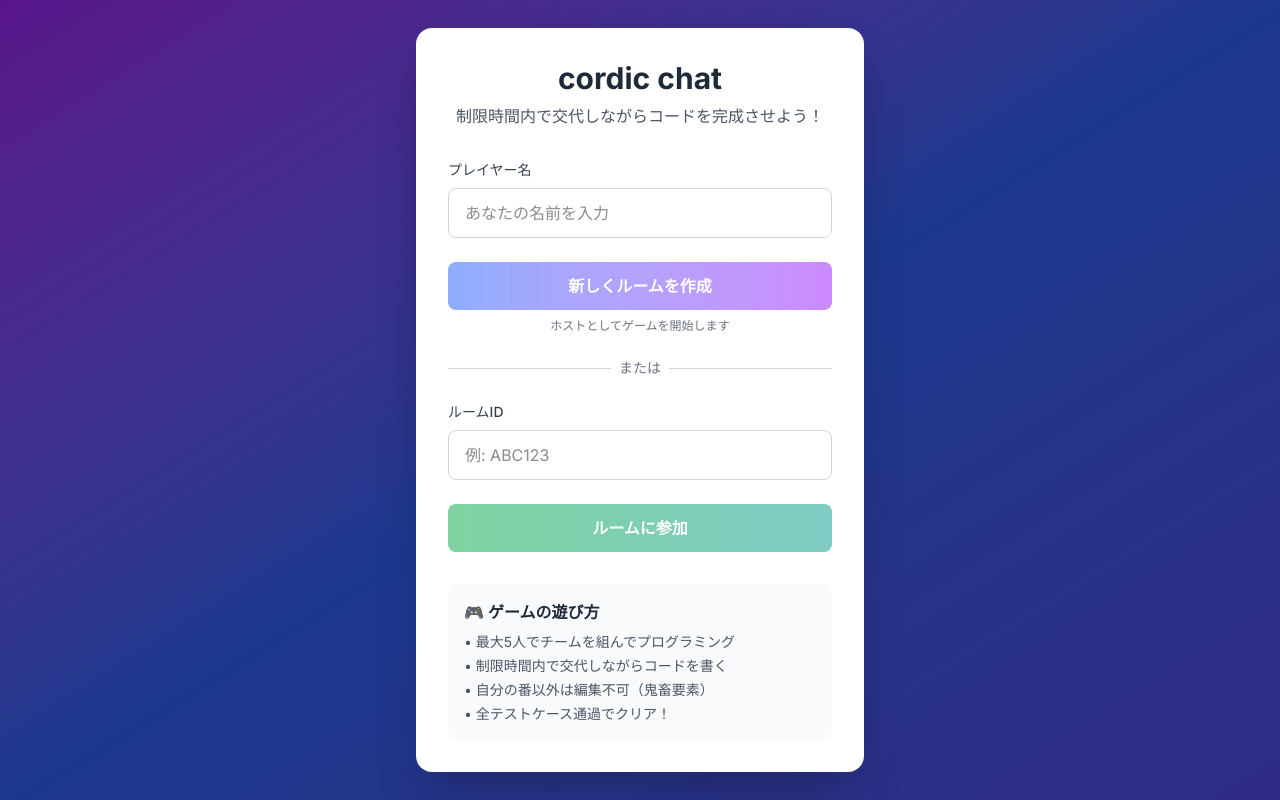
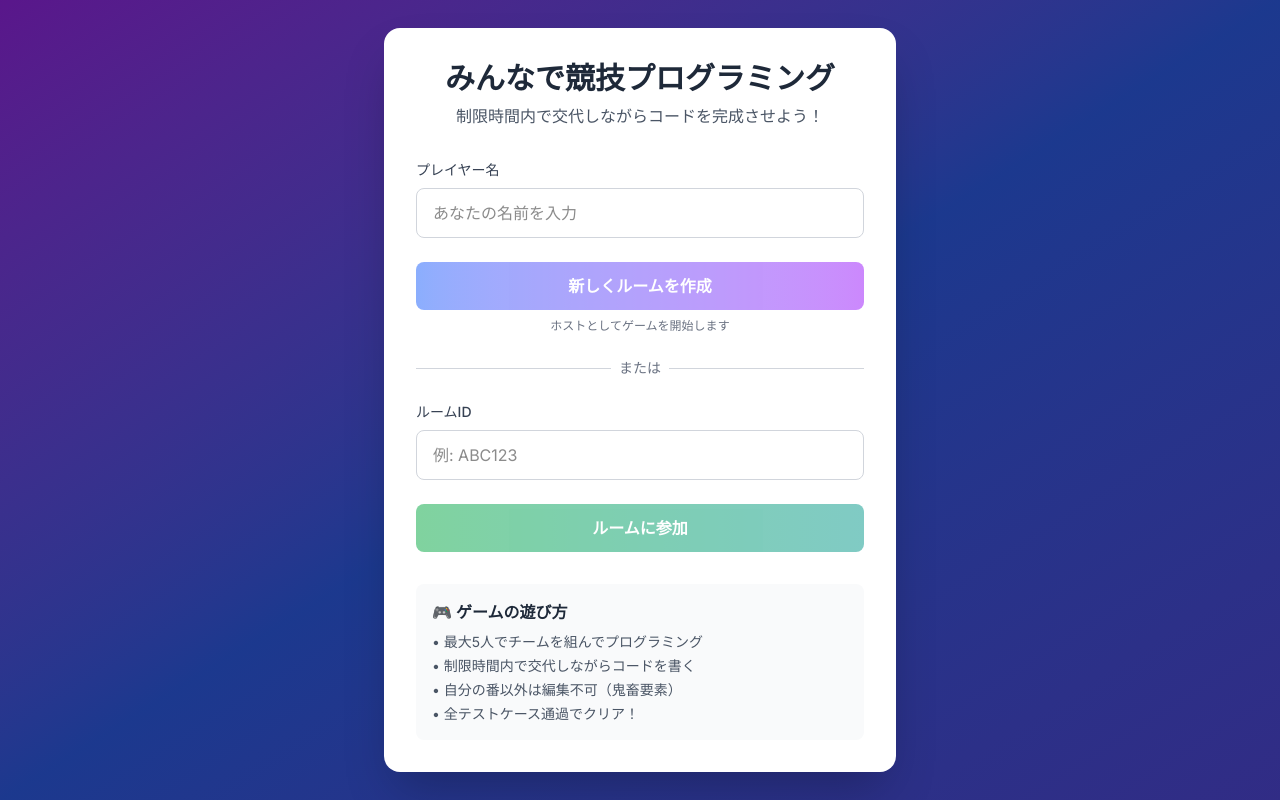
Before and after one commit to hakkaonVol5/hitoridakeika, a Next.js app in the folder my-next-app/: page / in a window 1280 px wide. Built offline with nearby package versions, Linux system fonts and the light colour scheme; no server answers.

Commit message:
fix: タイトルの変更、それに伴ったサイズ変更

```diff
--- a/my-next-app/src/app/page.tsx
+++ b/my-next-app/src/app/page.tsx
@@ -65,11 +65,11 @@ export default function Home() {
 
     return (
         <div className="min-h-screen bg-gradient-to-br from-purple-900 via-blue-900 to-indigo-900 flex items-center justify-center p-4">
-            <div className="bg-white rounded-2xl shadow-2xl p-8 w-full max-w-md">
+            <div className="bg-white rounded-2xl shadow-2xl p-8 w-full max-w-lg">
                 {/* ヘッダー */}
                 <div className="text-center mb-8">
                     <h1 className="text-3xl font-bold text-gray-800 mb-2">
-                        cordic chat
+                        みんなで競技プログラミング
                     </h1>
                     <p className="text-gray-600">
                         制限時間内で交代しながらコードを完成させよう！
--- a/my-next-app/src/app/room/[roomId]/page.tsx
+++ b/my-next-app/src/app/room/[roomId]/page.tsx
@@ -155,7 +155,7 @@ export default function GameRoom() {
                     <div className="flex items-center justify-between">
                         <div className="flex items-center space-x-4">
                             <h1 className="text-xl font-bold text-gray-800">
-                                cordic chat
+                                みんなで競技プログラミング
                             </h1>
                             <div className="text-sm text-gray-500">
                                 ルームID: {roomId}
```
Also changed, not shown: 1 other file (tests, documents, lock files or other folders).
